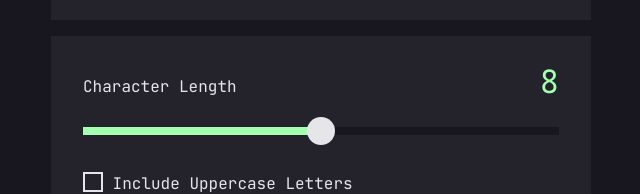
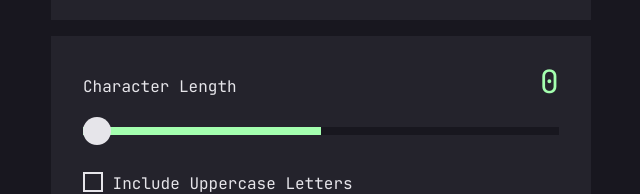
Before and after one commit to prem-kumart/c13-password-generator, a plain HTML site: page index.html in a window 1280 px wide. Shown: the part 171-365 px from the top of the page, without its empty margins (319-959 px from the left). Drawn offline with Linux system fonts and the light colour scheme.

Commit message:
accessibility corrections

```diff
--- a/index.html
+++ b/index.html
@@ -33,10 +33,10 @@
             <div class="character-slider-section">
                 <div class="character">
                         <p class="char-text">Character Length</p>
-                        <p class="character-number">8</p>
+                        <p class="character-number">0</p>
                 </div>
                 <div class="slidecontainer">
-                  <input type="range" min="0" max="16" value="8" class="slider" id="myRange" step="1" />
+                  <input type="range" min="0" max="16" value="0" class="slider" id="myRange" step="1" />
 
                 </div>
             </div>
```
